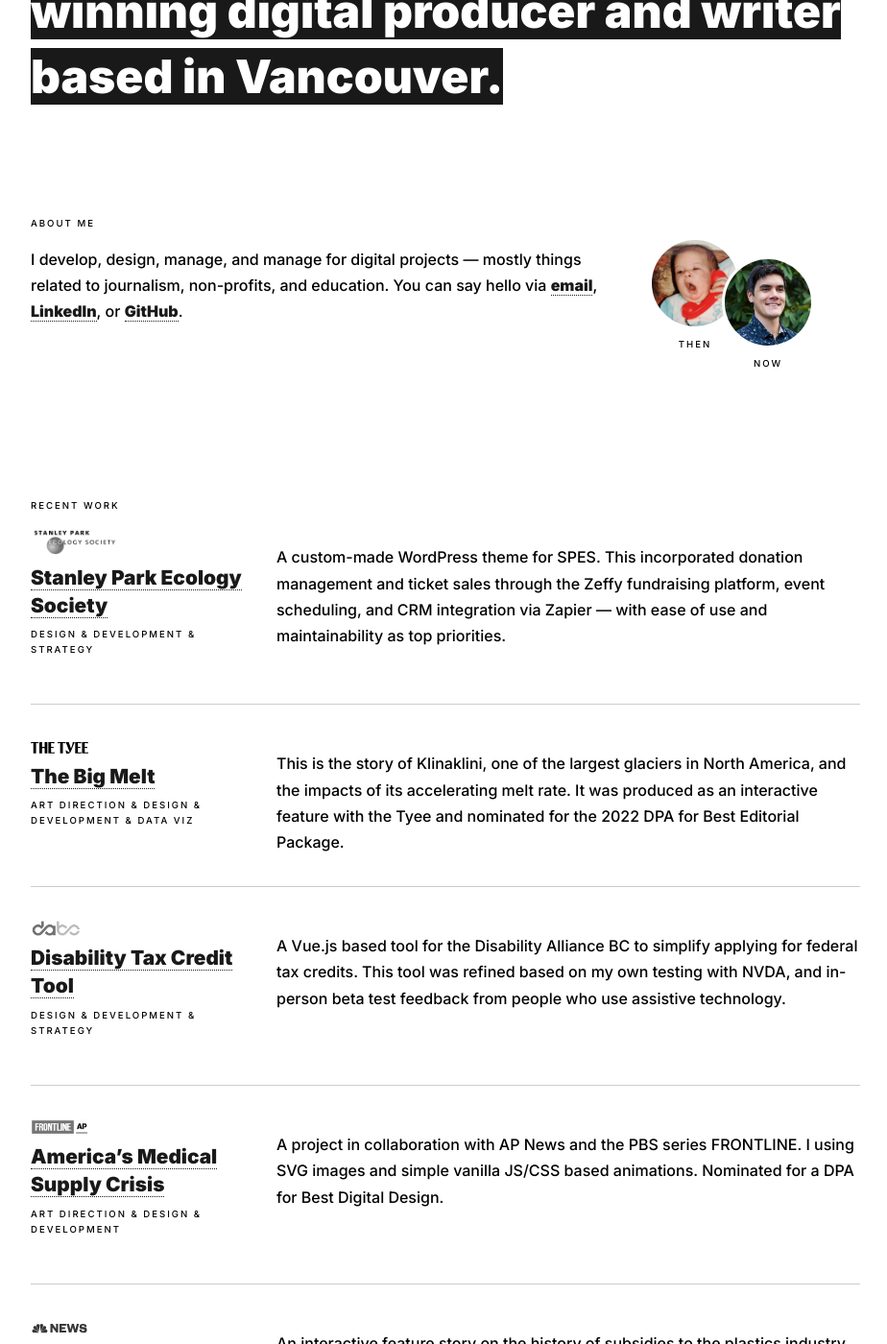
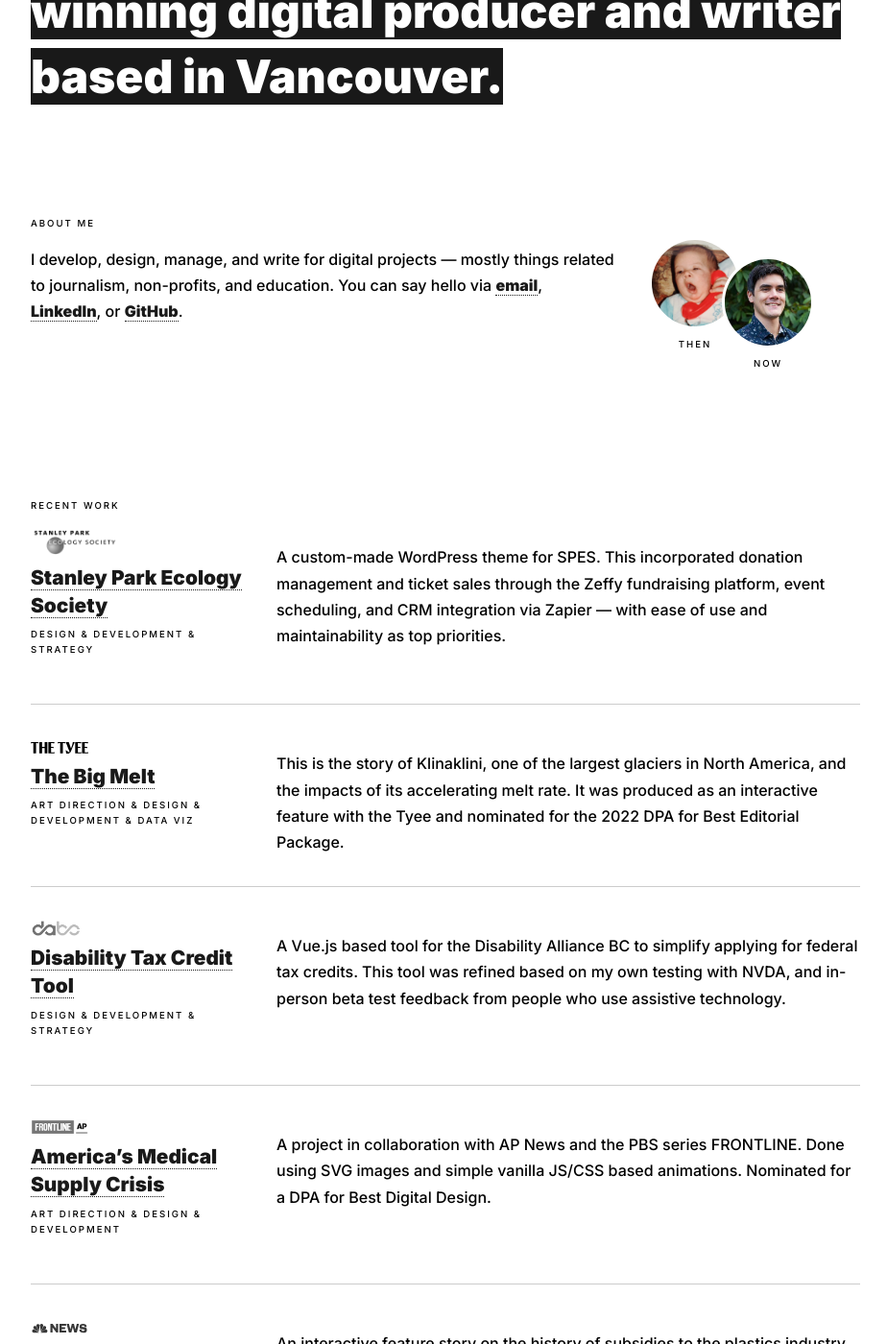
Before and after one commit to andrewmunroe/personal-portfolio, a Jekyll site: the page docs/index.html, which Jekyll copies as it is, in a window 1280 px wide and 1400 px high, scrolled down 394 px. Shown: the whole window at 96% size, without its empty margins (64-988 px from the left). Built offline with Jekyll 4.4.1, drawn with Linux system fonts in a browser that asks for light colours.

Commit message:
Fix typos

```diff
--- a/docs/index.html
+++ b/docs/index.html
@@ -25,7 +25,7 @@
   <section>
     <h2 class="label">About me</h2>
     <div class="flex">
-      <p>I develop, design, manage, and manage for digital projects — mostly things related to journalism, non-profits, and education. You can say hello via <a href="mailto:mail@andrewmunroe.com">email</a>, <a href="https://ca.linkedin.com/in/andrewemunroe">LinkedIn</a>, or <a href="https://github.com/andrewmunroe">GitHub</a>.</p>
+      <p>I develop, design, manage, and write for digital projects — mostly things related to journalism, non-profits, and education. You can say hello via <a href="mailto:mail@andrewmunroe.com">email</a>, <a href="https://ca.linkedin.com/in/andrewemunroe">LinkedIn</a>, or <a href="https://github.com/andrewmunroe">GitHub</a>.</p>
       <div id="profiles">
         <figure><img class="round" width="80" height="80" src="assets/img/baby-andrew-munroe.jpg" alt="Andrew as a bébé" /><figcaption class="label">Then</figcaption></figure><figure><img class="round" width="80" height="80" src="assets/img/andrew-munroe.jpg" alt="Andrew as an adult" /><figcaption class="label">Now</figcaption></figure>
       </div>
@@ -36,7 +36,7 @@
     <div class="flex portfolio-item">
       <div class="info">
         <img class="wide" alt="Stanley Park Ecology Society" src="assets/img/spes.png" width="99" height="27" />
-        <h3><a href="https://thetyee.ca/big-melt/">Stanley Park Ecology Society</a></h3>
+        <h3><a href="https://stanleyparkecology.ca">Stanley Park Ecology Society</a></h3>
         <span class="label">Design & Development & Strategy</span>
       </div>
       <p>A custom-made WordPress theme for SPES. This incorporated donation management and ticket sales through the Zeffy fundraising platform, event scheduling, and CRM integration via Zapier — with ease of use and maintainability as top priorities.</p>
@@ -63,7 +63,7 @@
         <h3><a href="https://globalreportingcentre.org/medical-supply-crisis/n95-masks/">America’s Medical Supply Crisis</a></h3>
         <span class="label">Art Direction & Design & Development</span>
       </div>
-      <p>A project in collaboration with AP News and the PBS series FRONTLINE. I using SVG images and simple vanilla JS/CSS based animations. Nominated for a DPA for Best Digital Design.</p>
+      <p>A project in collaboration with AP News and the PBS series FRONTLINE. Done using SVG images and simple vanilla JS/CSS based animations. Nominated for a DPA for Best Digital Design.</p>
     </div>
     <div class="flex portfolio-item">
       <div class="info">
```
